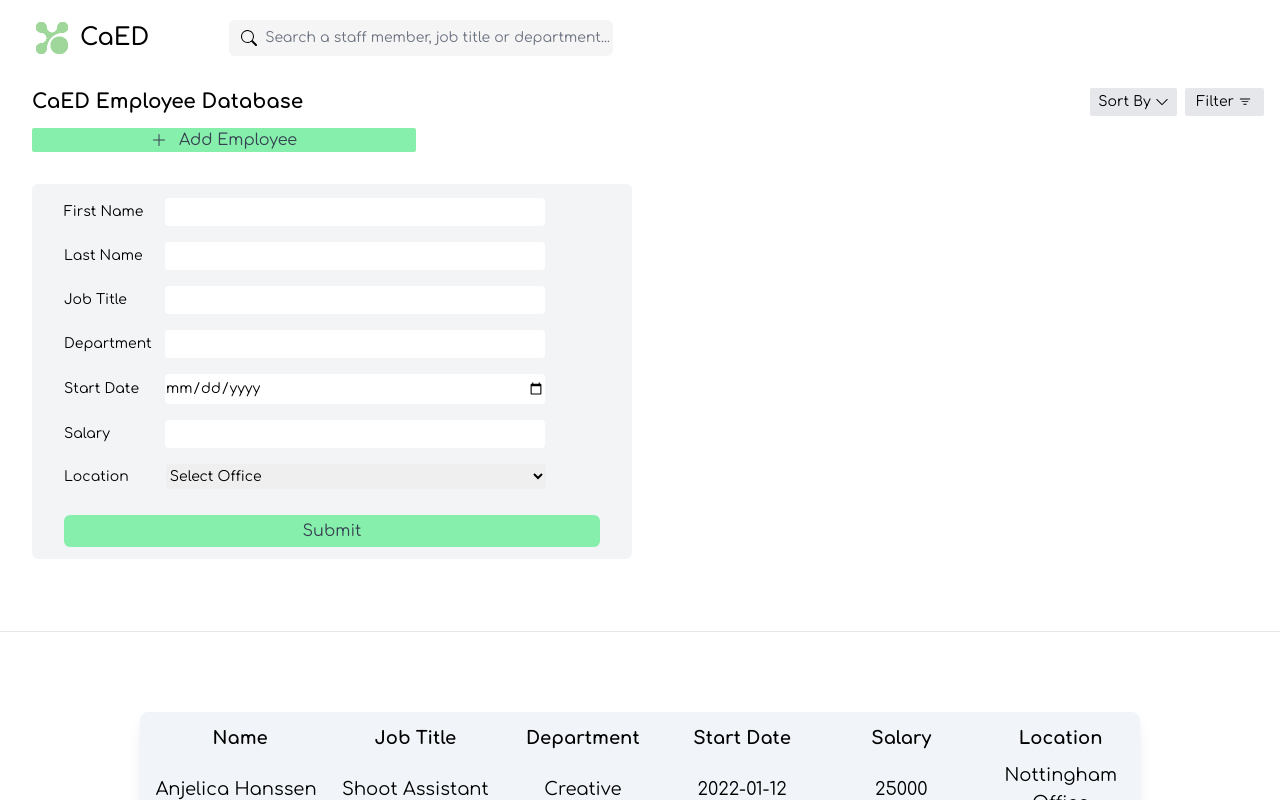
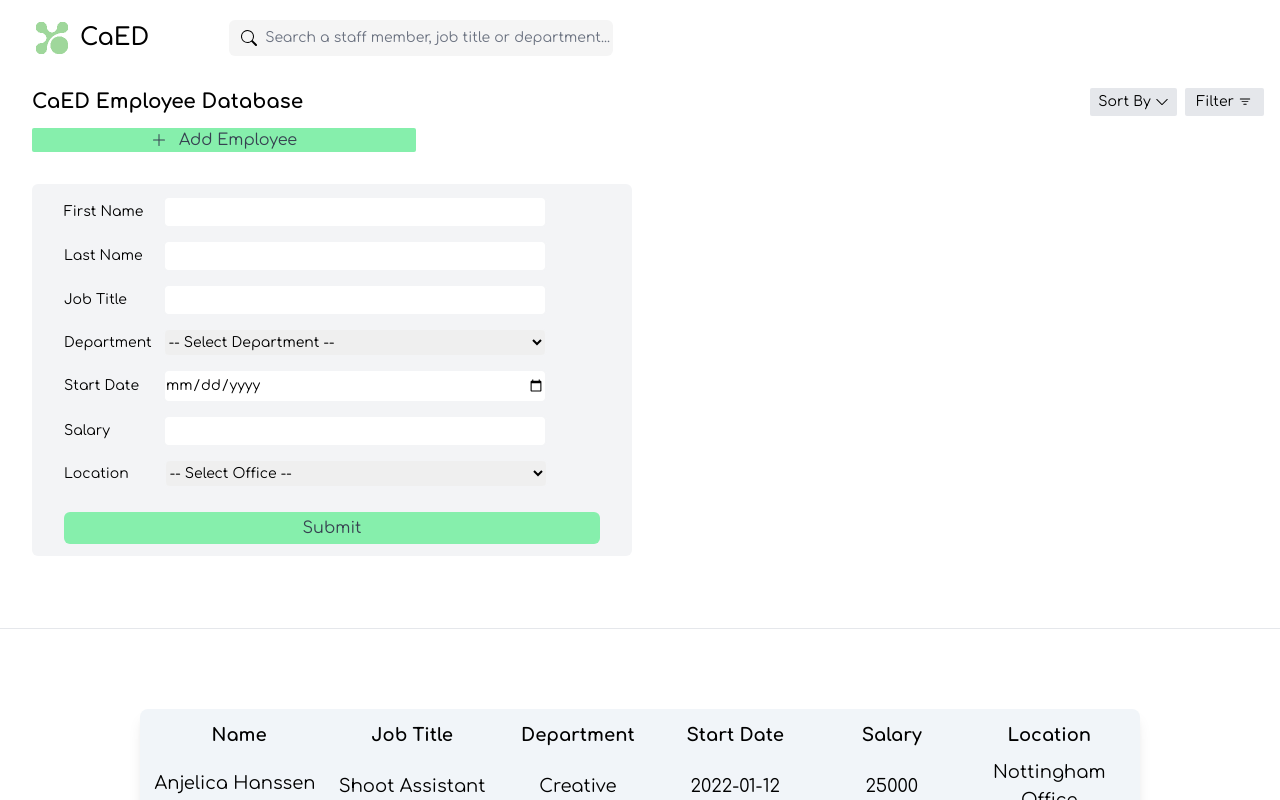
Before and after one commit to Amelss/employee-data, a React (Create React App) app in the folder staff-system/: page / in a window 1280 px wide. Both pictures are taken after a click on the button "Add Employee". Shown: the top 800 px of the page. Built offline with nearby package versions, Linux system fonts and the light colour scheme.

Commit message:
edited staff and employee sections

```diff
--- a/staff-system/public/data.json
+++ b/staff-system/public/data.json
@@ -1,6 +1,6 @@
 [
   {
-   " id": "0",
+    "id": "0",
     "employeeFirstName": "Pepe",
     "employeeLastName": "Joh",
     "jobTitle": "Head of Digital Marketing",
--- a/staff-system/src/Components/AddEmployee.jsx
+++ b/staff-system/src/Components/AddEmployee.jsx
@@ -11,10 +11,12 @@ export default function AddEmployee({lastId, onSendEmployeeInfo}) {
         department: "",
         location: "",
         salary: ""
+
     }
 
     const [addEmployee, setAddEmployee] = useState(false)
     const [formData, setFormData] = useState(newData);
+
 
 
     function newEmployee(e) {
@@ -29,11 +31,14 @@ export default function AddEmployee({lastId, onSendEmployeeInfo}) {
             department: formData.department,
             location: formData.location,
             salary: formData.salary
+
         }
         onSendEmployeeInfo(employeeInfo)
         setFormData(newData);
         setAddEmployee(addEmployee)
     }
+
+
 
   return (
       <div>
@@ -67,7 +72,15 @@ export default function AddEmployee({lastId, onSendEmployeeInfo}) {
 
                     <div className='employee-input'>
                         <label htmlFor="department">Department</label>
-                        <input type="text" name="department" id="department"  value={formData.department} className='employee-form ml-[11px]' onChange={ (e) => {setFormData({...formData, department: e.target.value})}} />
+                        <select name="department" id="department" className='employee-form ml-[11px]' value={formData.department} onChange={ (e) => {setFormData({...formData, department: e.target.value})}}>
+                          <option hidden >-- Select Department --</option>
+                          <option>Creative</option>
+                          <option>Digital</option>
+                          <option>IT</option>
+                          <option>Marketing</option>
+                          <option>Housekeeping</option>
+                          <option>Finance</option>
+                        </select>
                       </div>
 
                     <div className='employee-input '>
@@ -83,12 +96,14 @@ export default function AddEmployee({lastId, onSendEmployeeInfo}) {
                     <div className='employee-input'>
                         <label htmlFor="location">Location</label>
                           <select name="location" id="location"  className=' ml-[35px] employee-form' value={formData.location} onChange={(e) => {setFormData({...formData, location: e.target.value})}}>
-                              <option hidden> Select Office</option>
+                              <option hidden>-- Select Office --</option>
                               <option>London Office</option>
                               <option>Manchester Office</option>
                               <option>Nottingham Office</option>
                           </select>
                     </div>
+
+
                       <div className='px-8'>
 
                         <button className='w-full bg-green-300 rounded-md px-3 mt-6 py-1 text-gray-700 hover:bg-green-400' onClick={newEmployee}>
--- a/staff-system/src/Components/StaffInfo.jsx
+++ b/staff-system/src/Components/StaffInfo.jsx
@@ -4,7 +4,7 @@ import React from 'react'
 export default function StaffInfo({employee }) {
   return (
     <div>
-      <div className="pl-3 block mt-2 bg-slate-100 md:flex shadow-lg rounded-lg">
+      <div className="pl-3 md:px-3 block mt-2 bg-slate-100 md:flex shadow-lg rounded-lg">
         <table className="w-full">
           <thead>
           <tr className="">
@@ -18,7 +18,7 @@ export default function StaffInfo({employee }) {
           </thead>
           <thead>
           <tr>
-          <td className="mx-2 pr-2 md:text-center pb-3 pt-2 text-xs md:text-lg">
+          <td className="mx-2 pr-2 md:text-center pb-3 text-xs md:text-lg">
             {employee.employeeFirstName} {employee.employeeLastName}
           </td>
           <td className="employee-data text-ellipsis">{employee.jobTitle} </td>
@@ -28,7 +28,7 @@ export default function StaffInfo({employee }) {
             <td className="employee-data text-ellipsis">{employee.location} </td>
             </tr>
           </thead>
-        </table>
+          </table>
       </div>
     </div>
   );
```
